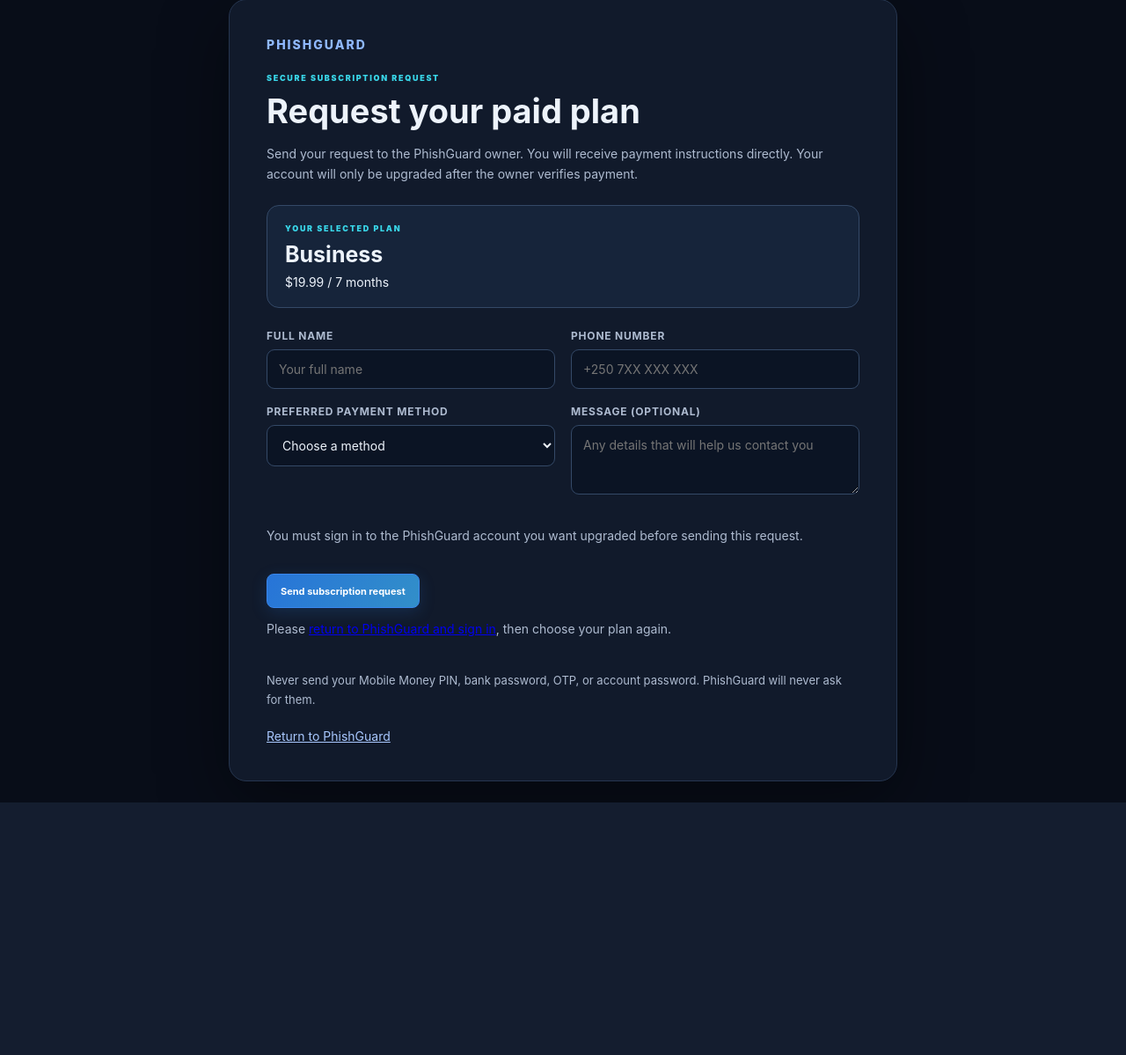
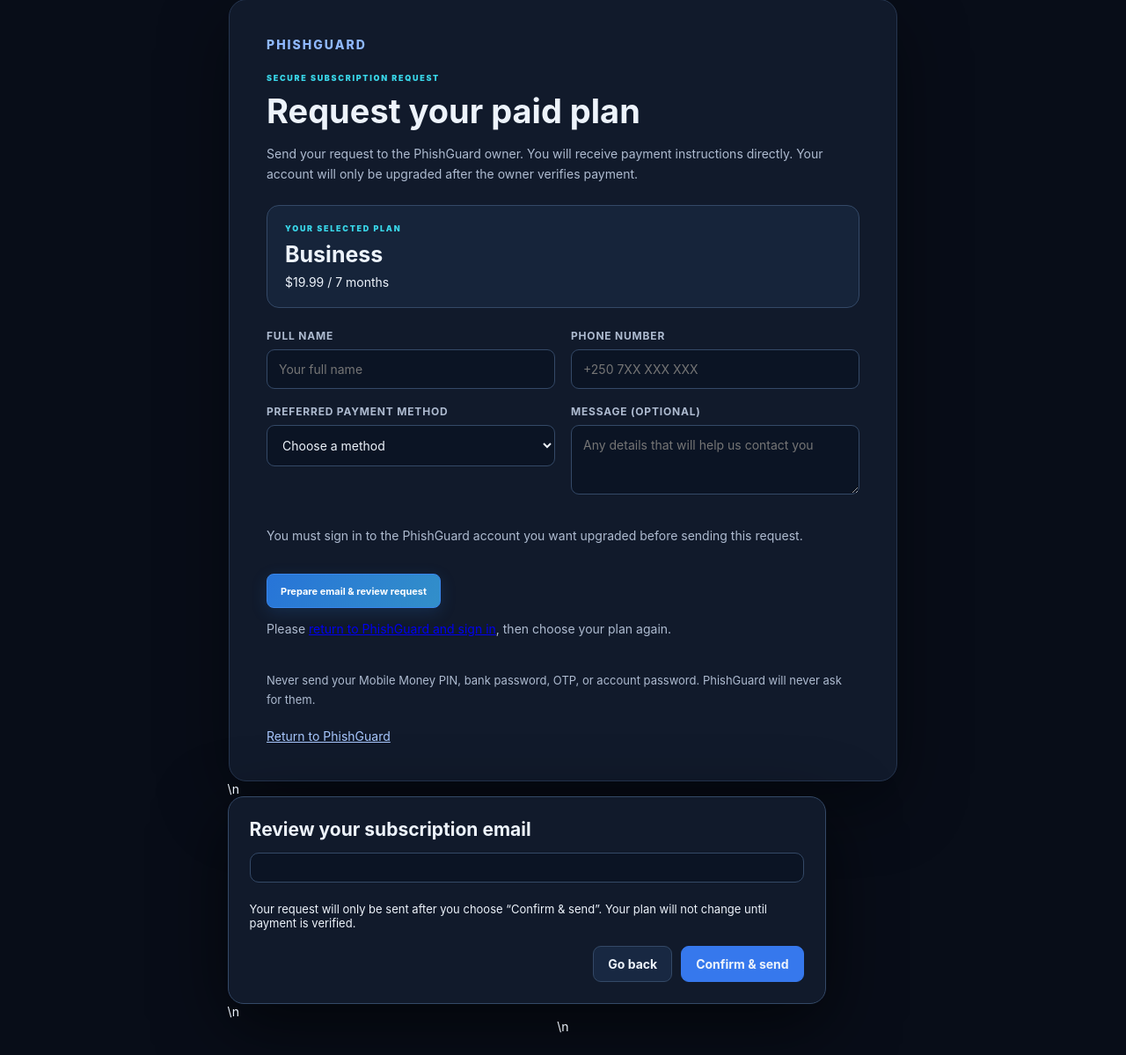
Before and after one commit to aldosergentwari-boot/PhishGuard, a Flask app: template web/templates/subscription_request.html in a window 1280 px wide. Shown: the part 25-1224 px from the top of the page at 88% size. Before the commit the page ends 937 px from the top, so only its background shows below. Run offline with Flask 3, Linux system fonts and the light colour scheme; the template is opened without the code that fills it, so the values that code supplies are empty.

Commit message:
Improve subscription request email review UI

```diff
--- a/web/templates/subscription_request.html
+++ b/web/templates/subscription_request.html
@@ -9,7 +9,7 @@
   <style>
     body{min-height:100vh;background:#080d18;color:#edf3fb;display:grid;place-items:center;padding:24px}
     .request-shell{width:min(100%,760px);background:#111a2b;border:1px solid #263650;border-radius:20px;padding:clamp(22px,5vw,42px);box-shadow:0 24px 80px #0006}
-    .request-brand{color:#8fb8ff;font-weight:800;letter-spacing:2px;margin-bottom:24px}
+    .request-brand{color:#8fb8ff;font-weight:800;letter-spacing:2px;margin-bottom:24px}\n    .request-hero{display:grid;justify-items:center;text-align:center;margin:0 auto 18px}.request-hero img{width:92px;height:92px;filter:drop-shadow(0 12px 24px #557cff44)}.request-hero p{margin:8px 0 0;font-size:11px;letter-spacing:2px;font-weight:800;color:#8fb8ff}
     .request-shell h1{font-size:clamp(26px,4vw,38px);margin:8px 0 12px}
     .request-shell p{color:#aebbd0;line-height:1.65}
     .request-plan{margin:24px 0;padding:20px;border:1px solid #344967;border-radius:14px;background:#16243a}
@@ -21,13 +21,13 @@
     .request-form button{cursor:pointer}
     .request-actions{display:flex;gap:12px;flex-wrap:wrap;margin-top:22px}
     .request-actions a{color:#a9c8ff}
-    .request-feedback{margin-top:12px;min-height:24px}
+    .request-feedback{margin-top:12px;min-height:24px}\n    .request-preview{position:fixed;inset:0;z-index:20;display:none;place-items:center;padding:18px;background:#030812d9}.request-preview.is-open{display:grid}.request-preview-card{width:min(100%,680px);max-height:90vh;overflow:auto;padding:24px;border:1px solid #344967;border-radius:18px;background:#111a2b;box-shadow:0 24px 80px #0009}.request-preview-card h2{margin:0 0 8px}.request-preview-card pre{white-space:pre-wrap;overflow-wrap:anywhere;padding:16px;border:1px solid #344967;border-radius:10px;background:#0b1424;color:#dce7f8;font:13px/1.7 inherit}.request-preview-actions{display:flex;justify-content:flex-end;gap:10px;flex-wrap:wrap;margin-top:18px}.request-preview-actions button{padding:11px 16px;border:1px solid #344967;border-radius:9px;background:#182842;color:#edf3fb;font-weight:700}.request-preview-actions .confirm{background:#3678ed;border-color:#3678ed}.request-preview-actions button:disabled{opacity:.55;cursor:wait}
     .safety-note{font-size:13px;margin-top:22px}
     @media(max-width:600px){.request-form{grid-template-columns:1fr}.request-form .wide{grid-column:auto}}
   </style>
 </head>
 <body>
-  <main class="request-shell">
+  <main class="request-shell" data-owner-email="{{ owner_email|e }}">
     <div class="request-brand">PHISHGUARD</div>
     <div class="eyebrow">SECURE SUBSCRIPTION REQUEST</div>
     <h1>Request your paid plan</h1>
@@ -44,12 +44,12 @@
       <div><label for="paymentMethod">PREFERRED PAYMENT METHOD</label><select id="paymentMethod" name="payment_method" required><option value="">Choose a method</option><option value="mtn_momo">MTN Mobile Money</option><option value="airtel_money">Airtel Money</option><option value="bank_transfer">Bank transfer</option><option value="other">Other / discuss with owner</option></select></div>
       <div><label for="message">MESSAGE (OPTIONAL)</label><textarea id="message" name="message" rows="3" maxlength="1000" placeholder="Any details that will help us contact you"></textarea></div>
       <div class="wide"><p id="accountNotice">Checking your PhishGuard account…</p></div>
-      <div class="wide"><button class="primary-button" id="submitRequest" type="submit">Send subscription request</button><p class="request-feedback" id="feedback" role="status" aria-live="polite"></p></div>
+      <div class="wide"><button class="primary-button" id="submitRequest" type="button">Prepare email &amp; review request</button><p class="request-feedback" id="feedback" role="status" aria-live="polite"></p></div>
       <div class="wide" id="mailFallback" hidden><p>We saved your request. Automatic email delivery is unavailable right now. We recommend sending this prepared email so the PhishGuard owner receives your request and can respond faster.</p><a id="mailLink" href="#" class="primary-button">Send email</a></div>
     </form>
     <p class="safety-note">Never send your Mobile Money PIN, bank password, OTP, or account password. PhishGuard will never ask for them.</p>
     <div class="request-actions"><a href="/">Return to PhishGuard</a></div>
   </main>
-  <script src="{{ url_for('static', filename='js/subscription_request.js') }}?v=1"></script>
+  <div class="request-preview" id="requestEmailPreview" role="dialog" aria-modal="true" aria-labelledby="requestEmailPreviewTitle">\n    <section class="request-preview-card"><h2 id="requestEmailPreviewTitle">Review your subscription email</h2><p id="requestEmailRecipient"></p><pre id="requestEmailBody"></pre><p class="safety-note">Your request will only be sent after you choose “Confirm &amp; send”. Your plan will not change until payment is verified.</p><div class="request-preview-actions"><button type="button" id="cancelRequestEmail">Go back</button><button type="button" class="confirm" id="confirmRequestEmail">Confirm &amp; send</button></div></section>\n  </div>\n  <script src="{{ url_for('static', filename='js/subscription_request.js') }}?v=2"></script>
 </body>
 </html>
```
